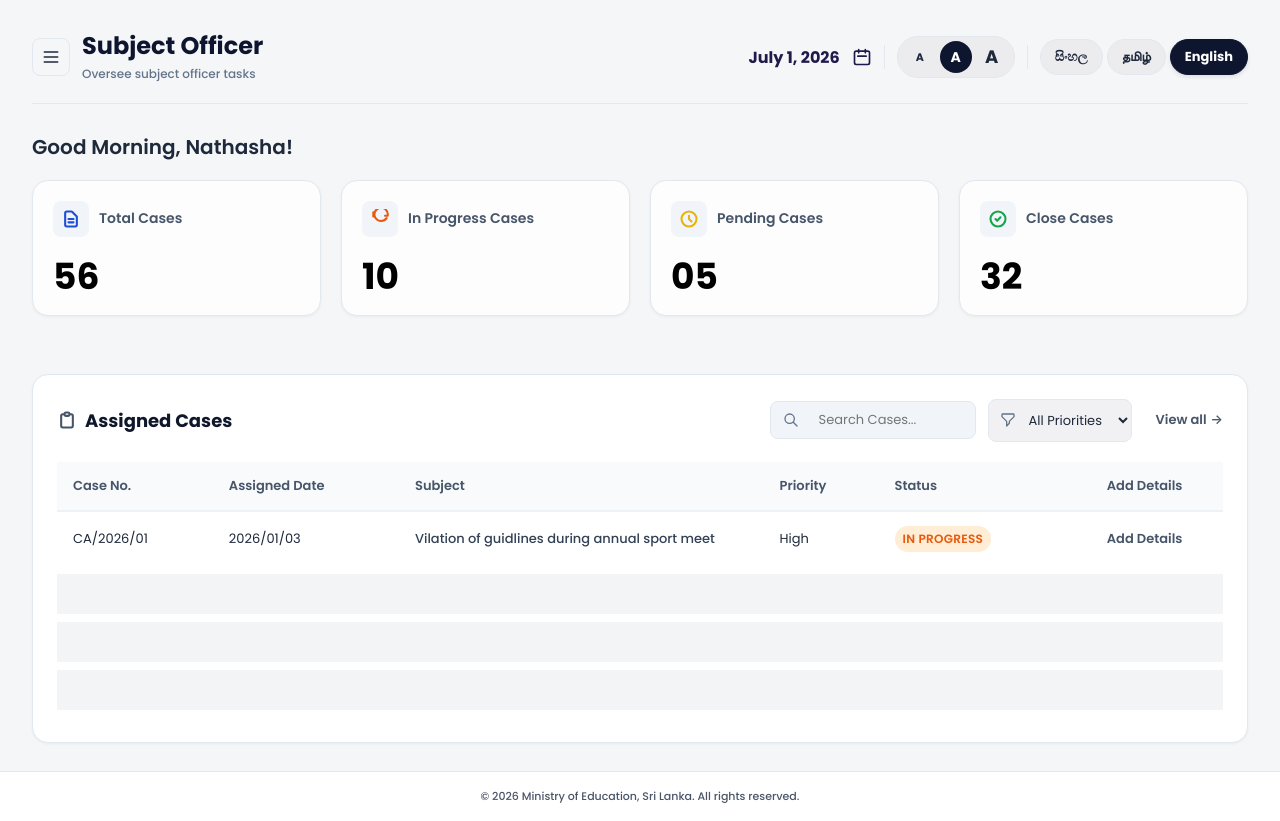
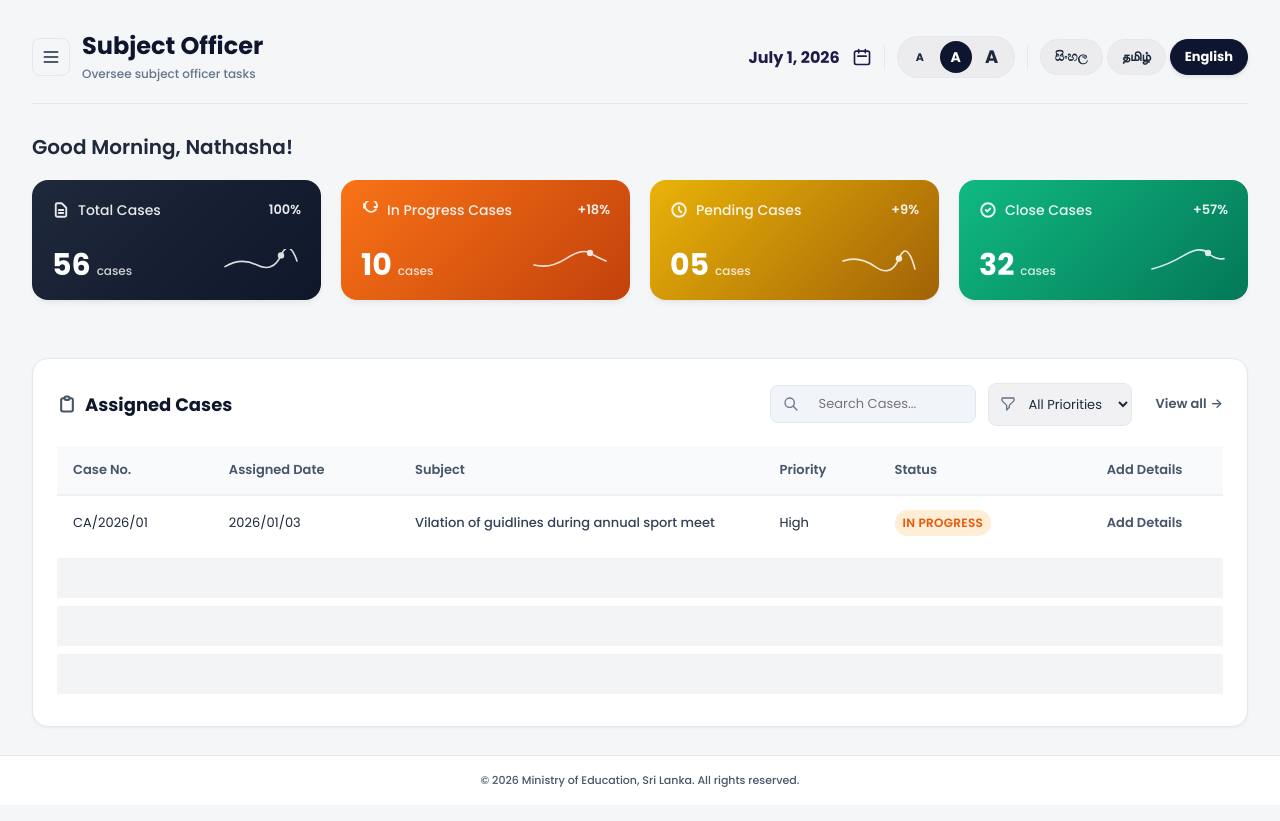
Before and after one commit to Avishka-kavishan/Discipline-Management-Monitoring-System, a Next.js app: page /subject in a window 1280 px wide. Built offline with nearby package versions, Linux system fonts and the light colour scheme; a web font is replaced by a local one.

Commit message:
implement Subject Officer dashboard page with case management and localization support

```diff
--- a/app/subject/page.tsx
+++ b/app/subject/page.tsx
@@ -270,49 +270,100 @@ export default function SubjectPage() {
 
           {/* Stats section */}
           <section className="dashboard-stats-grid subject-stats-grid">
-            <div className="stat-card-total">
-              <div className="stat-card-header">
-                <div className="stat-icon-wrapper">
-                  <svg className="stat-card-icon icon-blue" fill="none" viewBox="0 0 24 24" stroke="currentColor" strokeWidth="2.5">
+            <div className="premium-stat-card total-cases-card">
+              <div className="premium-card-top">
+                <div className="premium-card-title-area">
+                  <svg className="premium-card-icon" fill="none" viewBox="0 0 24 24" stroke="currentColor" strokeWidth="2.5">
                     <path strokeLinecap="round" strokeLinejoin="round" d="M9 12h6m-6 4h6m2 5H7a2 2 0 01-2-2V5a2 2 0 012-2h5.586a1 1 0 01.707.293l5.414 5.414a1 1 0 01.293.707V19a2 2 0 01-2 2z" />
                   </svg>
+                  <span>{t("totalCases")}</span>
                 </div>
-                <h4>{t("totalCases")}</h4>
+                <span className="premium-card-percentage">100%</span>
               </div>
-              <p className="stat-value text-blue">56</p>
+              <div className="premium-card-bottom">
+                <div className="premium-card-value-area">
+                  <span className="premium-card-value">56</span>
+                  <span className="premium-card-label">cases</span>
+                </div>
+                <div className="premium-card-sparkline">
+                  <svg viewBox="0 0 100 30" width="80" height="24" fill="none" stroke="currentColor" strokeWidth="2">
+                    <path d="M 5,22 Q 25,10 45,20 T 75,8 T 95,15" strokeLinecap="round" />
+                    <circle cx="75" cy="8" r="3" fill="#ffffff" />
+                  </svg>
+                </div>
+              </div>
             </div>
-            <div className="stat-card-inprogress">
-              <div className="stat-card-header">
-                <div className="stat-icon-wrapper">
-                  <svg className="stat-card-icon icon-orange" fill="none" viewBox="0 0 24 24" stroke="currentColor" strokeWidth="2.5">
+
+            <div className="premium-stat-card inprogress-cases-card">
+              <div className="premium-card-top">
+                <div className="premium-card-title-area">
+                  <svg className="premium-card-icon" fill="none" viewBox="0 0 24 24" stroke="currentColor" strokeWidth="2.5">
                     <path strokeLinecap="round" strokeLinejoin="round" d="M4 4v5h.582m15.356 2A8.001 8.001 0 1121.21 8H18" />
                   </svg>
+                  <span>{t("inProgressCases")}</span>
                 </div>
-                <h4>{t("inProgressCases")}</h4>
+                <span className="premium-card-percentage">+18%</span>
               </div>
-              <p className="stat-value text-orange">10</p>
+              <div className="premium-card-bottom">
+                <div className="premium-card-value-area">
+                  <span className="premium-card-value">10</span>
+                  <span className="premium-card-label">cases</span>
+                </div>
+                <div className="premium-card-sparkline">
+                  <svg viewBox="0 0 100 30" width="80" height="24" fill="none" stroke="currentColor" strokeWidth="2">
+                    <path d="M 5,20 Q 25,25 45,12 T 75,5 T 95,15" strokeLinecap="round" />
+                    <circle cx="75" cy="5" r="3" fill="#ffffff" />
+                  </svg>
+                </div>
+              </div>
             </div>
-            <div className="stat-card-pending">
-              <div className="stat-card-header">
-                <div className="stat-icon-wrapper">
-                  <svg className="stat-card-icon icon-yellow" fill="none" viewBox="0 0 24 24" stroke="currentColor" strokeWidth="2.5">
+
+            <div className="premium-stat-card pending-cases-card">
+              <div className="premium-card-top">
+                <div className="premium-card-title-area">
+                  <svg className="premium-card-icon" fill="none" viewBox="0 0 24 24" stroke="currentColor" strokeWidth="2.5">
                     <path strokeLinecap="round" strokeLinejoin="round" d="M12 8v4l3 3m6-3a9 9 0 11-18 0 9 9 0 0118 0z" />
                   </svg>
+                  <span>{t("pendingCases")}</span>
                 </div>
-                <h4>{t("pendingCases")}</h4>
+                <span className="premium-card-percentage">+9%</span>
               </div>
-              <p className="stat-value text-yellow">05</p>
+              <div className="premium-card-bottom">
+                <div className="premium-card-value-area">
+                  <span className="premium-card-value">05</span>
+                  <span className="premium-card-label">cases</span>
+                </div>
+                <div className="premium-card-sparkline">
+                  <svg viewBox="0 0 100 30" width="80" height="24" fill="none" stroke="currentColor" strokeWidth="2">
+                    <path d="M 5,15 Q 25,8 45,22 T 75,12 T 95,25" strokeLinecap="round" />
+                    <circle cx="75" cy="12" r="3" fill="#ffffff" />
+                  </svg>
+                </div>
+              </div>
             </div>
-            <div className="stat-card-close">
-              <div className="stat-card-header">
-                <div className="stat-icon-wrapper">
-                  <svg className="stat-card-icon icon-green" fill="none" viewBox="0 0 24 24" stroke="currentColor" strokeWidth="2.5">
+
+            <div className="premium-stat-card closed-cases-card">
+              <div className="premium-card-top">
+                <div className="premium-card-title-area">
+                  <svg className="premium-card-icon" fill="none" viewBox="0 0 24 24" stroke="currentColor" strokeWidth="2.5">
                     <path strokeLinecap="round" strokeLinejoin="round" d="M9 12l2 2 4-4m6 2a9 9 0 11-18 0 9 9 0 0118 0z" />
                   </svg>
+                  <span>{t("closeCases")}</span>
                 </div>
-                <h4>{t("closeCases")}</h4>
+                <span className="premium-card-percentage">+57%</span>
               </div>
-              <p className="stat-value text-green">32</p>
+              <div className="premium-card-bottom">
+                <div className="premium-card-value-area">
+                  <span className="premium-card-value">32</span>
+                  <span className="premium-card-label">cases</span>
+                </div>
+                <div className="premium-card-sparkline">
+                  <svg viewBox="0 0 100 30" width="80" height="24" fill="none" stroke="currentColor" strokeWidth="2">
+                    <path d="M 5,25 Q 25,20 45,8 T 75,5 T 95,12" strokeLinecap="round" />
+                    <circle cx="75" cy="5" r="3" fill="#ffffff" />
+                  </svg>
+                </div>
+              </div>
             </div>
           </section>
 
--- a/app/subject/subject.css
+++ b/app/subject/subject.css
@@ -82,28 +82,96 @@
   color: #16a34a;
 }
 
-/* Rounded grey container cards */
-.stat-card-total,
-.stat-card-inprogress,
-.stat-card-pending,
-.stat-card-close {
-  background: #fdfdfd;
-  border: 1px solid #e2e8f0;
+/* Premium Gradient Cards style rules */
+.premium-stat-card {
   border-radius: 16px;
   padding: 20px;
   display: flex;
   flex-direction: column;
-  box-shadow: 0 1px 3px rgba(0,0,0,0.05);
+  justify-content: space-between;
+  gap: 16px;
+  box-shadow: 0 4px 6px -1px rgba(0, 0, 0, 0.05), 0 2px 4px -1px rgba(0, 0, 0, 0.03);
+  color: #ffffff;
+  position: relative;
+  overflow: hidden;
+  height: 120px;
 }
 
-.stat-card-total h4,
-.stat-card-inprogress h4,
-.stat-card-pending h4,
-.stat-card-close h4 {
+.total-cases-card {
+  background: linear-gradient(135deg, #1e293b, #0f172a);
+}
+
+.inprogress-cases-card {
+  background: linear-gradient(135deg, #f97316, #c2410c);
+}
+
+.pending-cases-card {
+  background: linear-gradient(135deg, #eab308, #a16207);
+}
+
+.closed-cases-card {
+  background: linear-gradient(135deg, #10b981, #047857);
+}
+
+.premium-card-top {
+  display: flex;
+  justify-content: space-between;
+  align-items: center;
+  width: 100%;
+}
+
+.premium-card-title-area {
+  display: flex;
+  align-items: center;
+  gap: 8px;
+}
+
+.premium-card-icon {
+  width: 18px;
+  height: 18px;
+  opacity: 0.9;
+  stroke: currentColor;
+}
+
+.premium-card-title-area span {
   font-size: calc(14px * var(--font-scale, 1));
-  color: #475569;
+  font-weight: 500;
+  opacity: 0.9;
+}
+
+.premium-card-percentage {
+  font-size: calc(13px * var(--font-scale, 1));
   font-weight: 600;
-  margin: 0;
+  opacity: 0.9;
+}
+
+.premium-card-bottom {
+  display: flex;
+  justify-content: space-between;
+  align-items: flex-end;
+  width: 100%;
+}
+
+.premium-card-value-area {
+  display: flex;
+  align-items: baseline;
+  gap: 6px;
+}
+
+.premium-card-value {
+  font-size: calc(30px * var(--font-scale, 1));
+  font-weight: 700;
+  line-height: 1;
+}
+
+.premium-card-label {
+  font-size: calc(12px * var(--font-scale, 1));
+  font-weight: 500;
+  opacity: 0.8;
+}
+
+.premium-card-sparkline {
+  opacity: 0.85;
 }
 
 /* Custom styled filter elements to match mockup */
```
